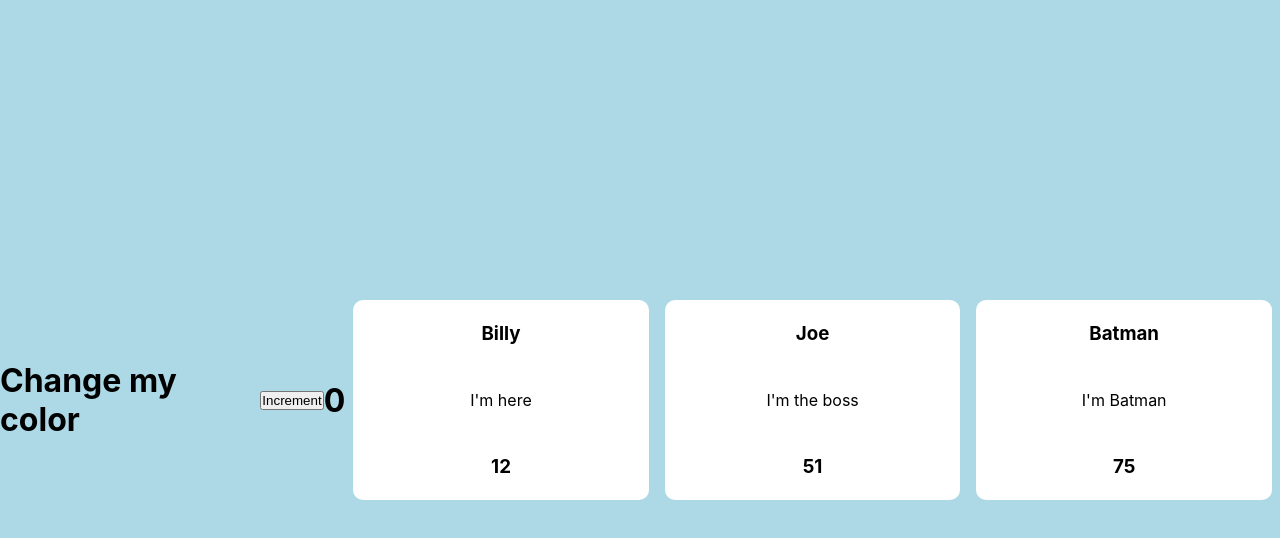
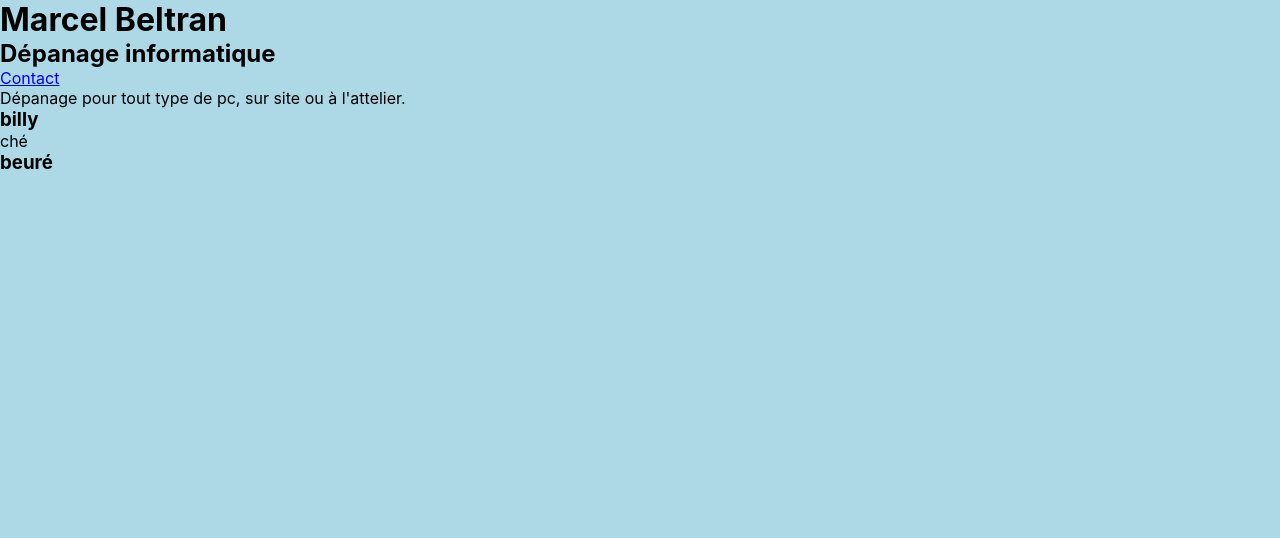
Before and after one commit to BenDndr/beltran-ma, a React (Create React App) app: page / in a window 1280 px wide. Shown: the top 538 px of the page. Built offline with nearby package versions, Linux system fonts and the light colour scheme.

Commit message:
small setup

```diff
--- a/src/App.css
+++ b/src/App.css
@@ -1,12 +1,9 @@
 .app {
   background-color: lightblue;
   min-height: 100vh;
-  display: flex;
-  justify-content: space-around;
-  align-items: center;
 }
 
-.tweet {
+.card {
   border-radius: 10px;
   height: 200px;
   width: 300px;
@@ -17,8 +14,3 @@
   align-items: center;
   margin: 8px;
 }
-
-.red {
-  color: red;
-  font-size: 50px;
-}
--- a/src/App.js
+++ b/src/App.js
@@ -1,31 +1,23 @@
-import React, {useState} from 'react';
-import Tweet from './tweet';
+import React from 'react';
+import Card from './card';
 import "./App.css";
 
 function App() {
 
-  const [isRed, setRed] = useState(false);
-  const [count, setCount] = useState(0);
-
-  const increment = () => {
-    setCount(count + 1);
-    setRed(!isRed);
-  }
-
-  const [users, setUsers] = useState([
-    { name: "Billy", message: "I'm here", power: 12 },
-    { name: "Joe", message: "I'm the boss", power: 51 },
-    { name: "Batman", message: "I'm Batman", power: 75 }
-  ]);
-
   return(
     <div className="app">
-      <h1 className={isRed ? "red" : ""}>Change my color</h1>
-      <button onClick={increment}>Increment</button>
-      <h1>{count}</h1>
-      {users.map(user => (
-        <Tweet name={user.name} message={user.message} power={user.power}/>
-      ))}
+      <div className="Banner">
+        <h1>Marcel Beltran</h1>
+        <h2>Dépanage informatique</h2>
+        <a href="#">Contact</a>
+      </div>
+      <div className="Pres">
+        <p>
+          Dépanage pour tout type de pc, sur site ou à l'attelier.
+        </p>
+        <Card name="billy" message="ché" power="beuré"/>
+      </div>
+
     </div>
   );
 }
--- a/src/tweet.js
+++ b/src/card.js
@@ -1,9 +1,9 @@
 import React from 'react';
 import "./App.css";
 
-function Tweet({name, message, power}) {
+function Card({name, message, power}) {
   return(
-    <div className="tweet">
+    <div className="Card">
       <h3>{name}</h3>
       <p>{message}</p>
       <h3>{power}</h3>
@@ -11,4 +11,4 @@ function Tweet({name, message, power}) {
   );
 }
 
-export default Tweet;
+export default Card;
```
